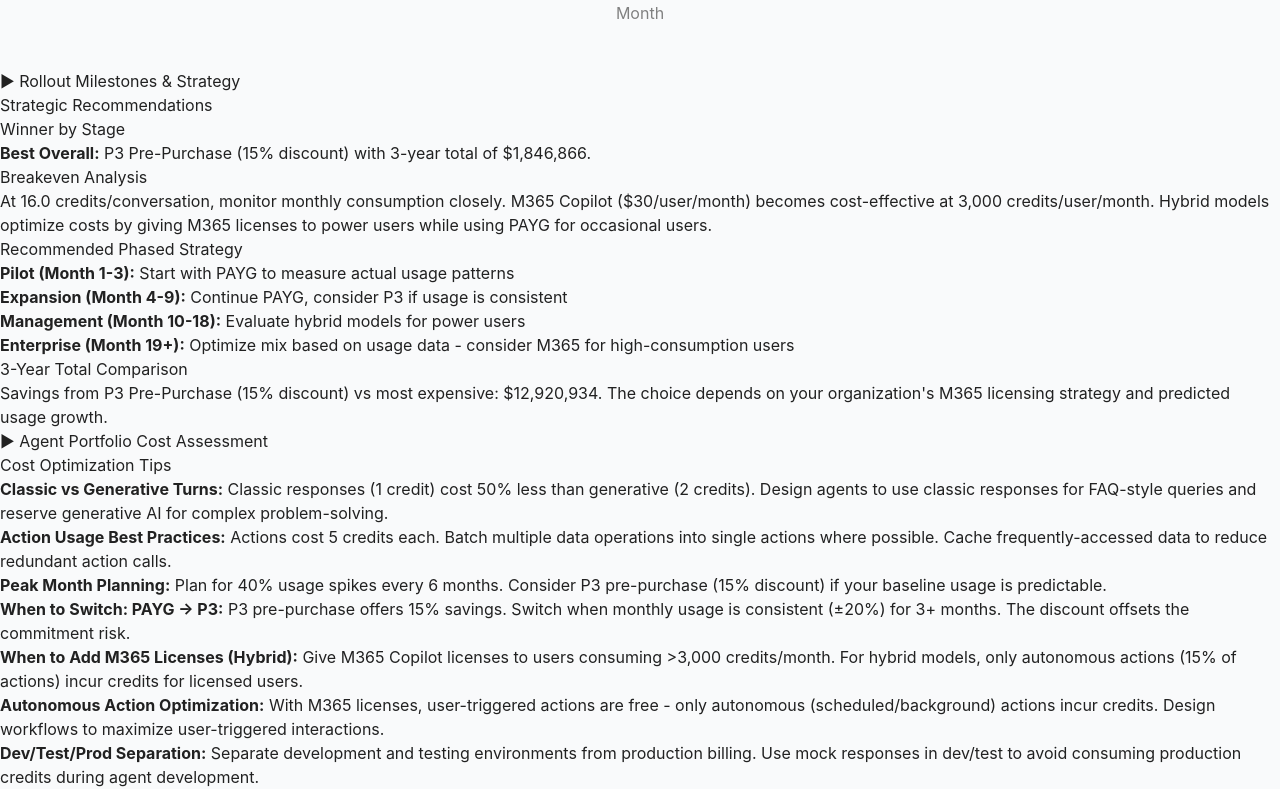
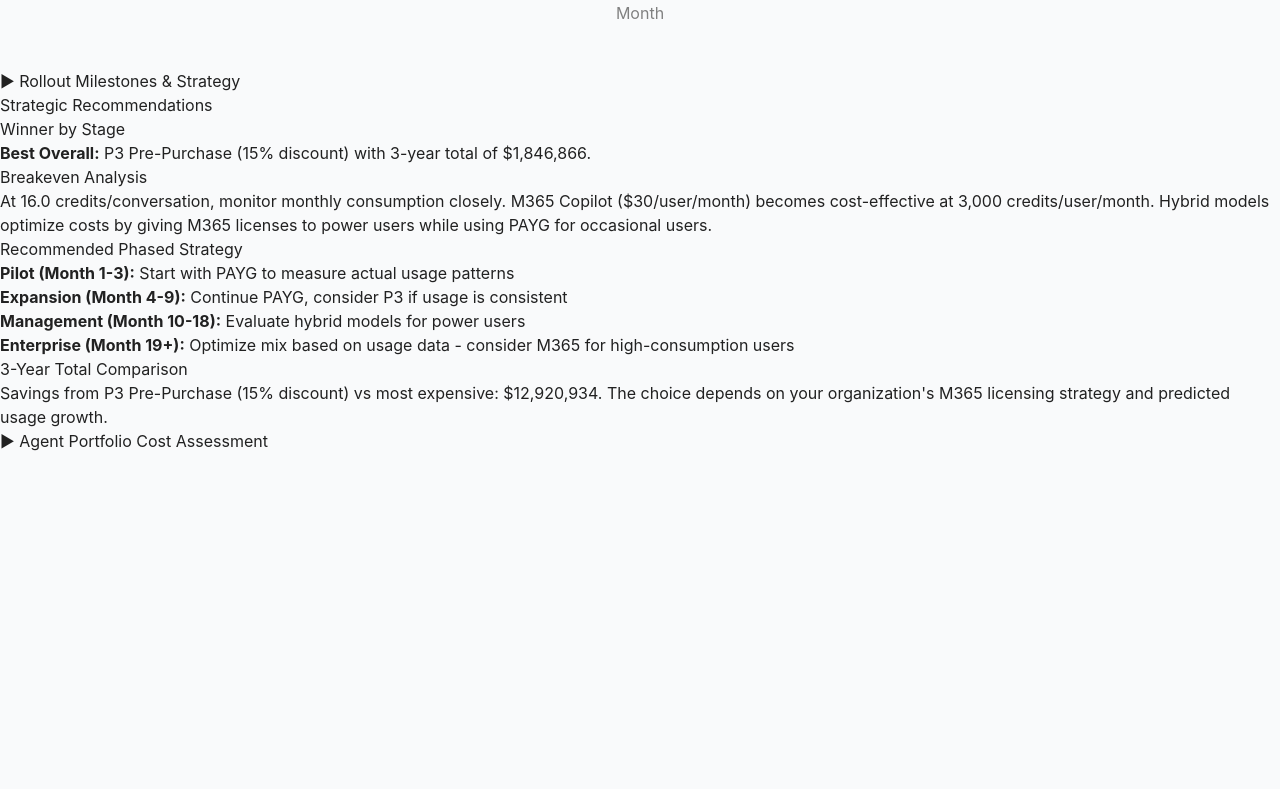
Before and after one commit to AurelieGIRAUD/Copilot-Studio-Cost_Projection_Calculator, a React (Vite) app: page / in a window 1280 px wide. Shown: the part 3155-3944 px from the top of the page. After the commit the page ends 3608 px from the top, so only its background shows below. Built offline with nearby package versions, Linux system fonts and the light colour scheme.

Commit message:
fix: Remove Cost Optimization Tips section

```diff
--- a/src/components/CopilotCostCalculator.tsx
+++ b/src/components/CopilotCostCalculator.tsx
@@ -1705,37 +1705,6 @@ const CopilotCostCalculator: React.FC = () => {
           </div>
         </div>
       )}
-
-      {/* Cost Optimization Tips */}
-      <div className="bg-white rounded-lg shadow-lg p-6">
-        <h2 className="text-xl font-bold text-gray-900 mb-4">
-          Cost Optimization Tips
-        </h2>
-
-        <ul className="list-disc list-inside text-gray-700 space-y-2">
-          <li>
-            <strong>Classic vs Generative Turns:</strong> Classic responses (1 credit) cost 50% less than generative (2 credits). Design agents to use classic responses for FAQ-style queries and reserve generative AI for complex problem-solving.
-          </li>
-          <li>
-            <strong>Action Usage Best Practices:</strong> Actions cost 5 credits each. Batch multiple data operations into single actions where possible. Cache frequently-accessed data to reduce redundant action calls.
-          </li>
-          <li>
-            <strong>Peak Month Planning:</strong> Plan for {((config.peakMultiplier - 1) * 100).toFixed(0)}% usage spikes every 6 months. Consider P3 pre-purchase (15% discount) if your baseline usage is predictable.
-          </li>
-          <li>
-            <strong>When to Switch: PAYG → P3:</strong> P3 pre-purchase offers 15% savings. Switch when monthly usage is consistent (±20%) for 3+ months. The discount offsets the commitment risk.
-          </li>
-          <li>
-            <strong>When to Add M365 Licenses (Hybrid):</strong> Give M365 Copilot licenses to users consuming &gt;3,000 credits/month. For hybrid models, only autonomous actions ({(config.autonomousActionRatio * 100).toFixed(0)}% of actions) incur credits for licensed users.
-          </li>
-          <li>
-            <strong>Autonomous Action Optimization:</strong> With M365 licenses, user-triggered actions are free - only autonomous (scheduled/background) actions incur credits. Design workflows to maximize user-triggered interactions.
-          </li>
-          <li>
-            <strong>Dev/Test/Prod Separation:</strong> Separate development and testing environments from production billing. Use mock responses in dev/test to avoid consuming production credits during agent development.
-          </li>
-        </ul>
-      </div>
     </div>
   );
 };
```
